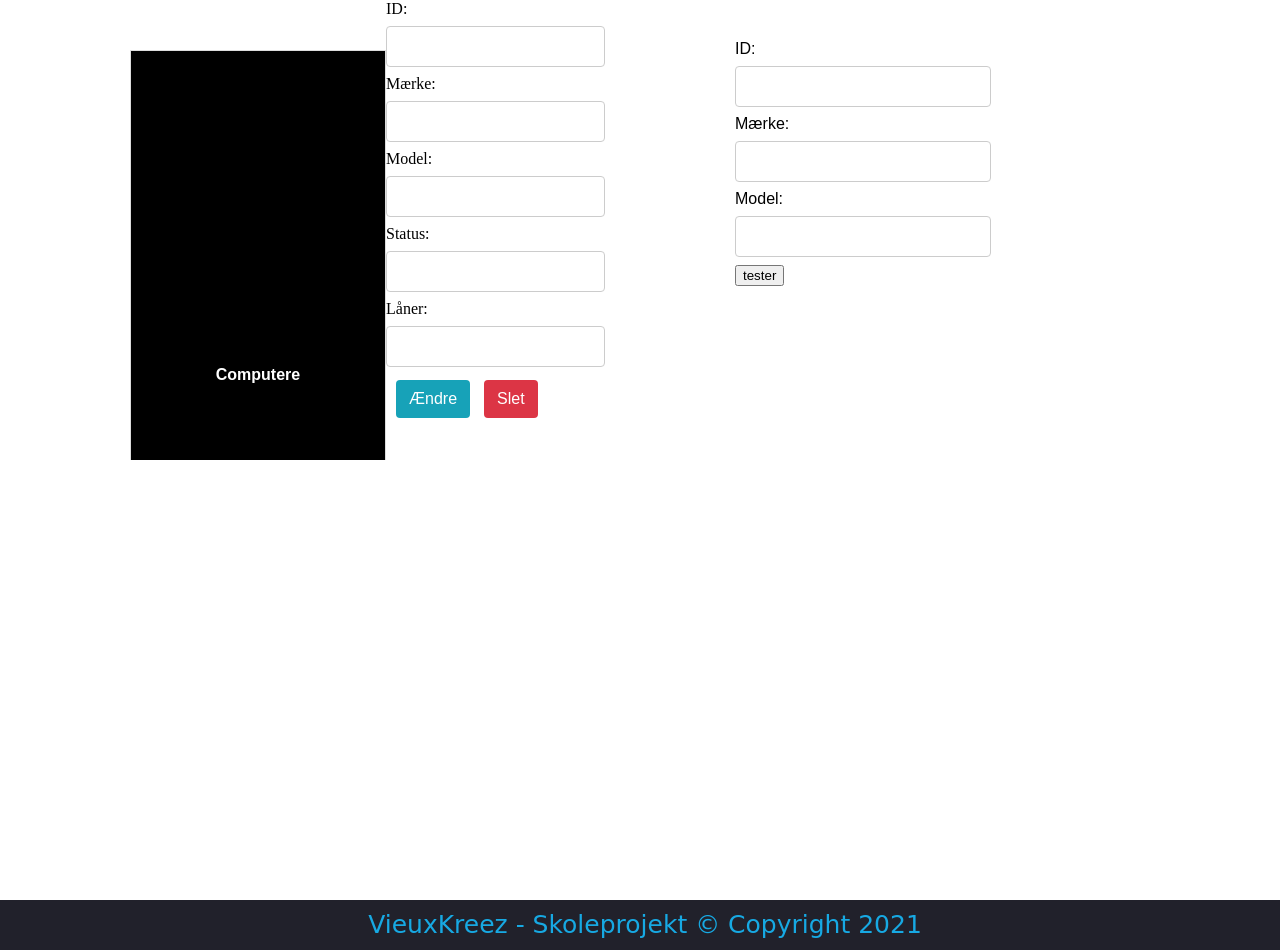
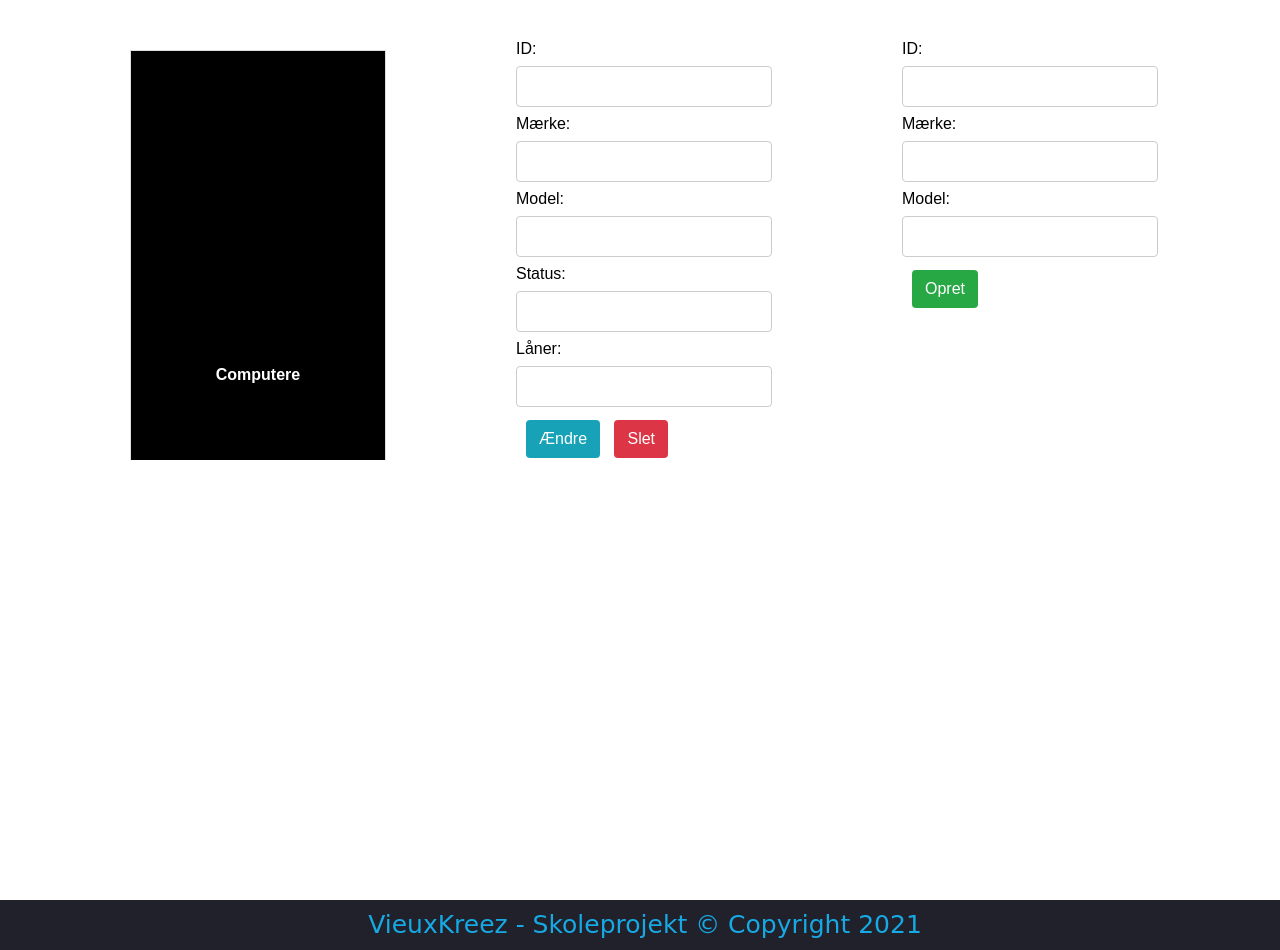
Before and after one commit to p33N/school_project-udlansregistrering, a PHP site: page /produkter.php in a window 1280 px wide. Shown: the part 150-1100 px from the top of the page. Run offline with PHP 8.4, Linux system fonts and the light colour scheme; lists and menus that the app fills with data are empty; some web fonts are replaced.

Commit message:
update fra niklas

```diff
--- a/produkter.php
+++ b/produkter.php
@@ -52,7 +52,7 @@
                     </table>
                 </div>
 
-                <form  id="dsafdsggdsproductform">
+                <form  id="productform-edit">
                     <label for="id">ID:</label><br>
                     <input type="text" id="id" name="id" ><br>
                     <label for="maerke">Mærke:</label><br>
@@ -75,12 +75,7 @@
                     <label for="model">Model:</label><br>
                     <input type="text" id="model" name="Model" ><br>
                     <input type="hidden" name="StatusID" value="0">
-                    <button type="" id="tester" >tester</button>
-
-
-                    <!--    <input type="" id="btn-opret" value="oPr3T">     -->
-
-
+                    <button id="create" >Opret</button>
                 </form>
 
                 <script>
@@ -99,7 +94,7 @@
                     });
                     return o;
                 };
-                        $("#tester").click(function(){
+                        $("#create").click(function(){
                             event.preventDefault();
                             var myData = $("#productform").serializeObject();
                             $(this).closest('form').find("input[type=text], textarea").val("");
```
